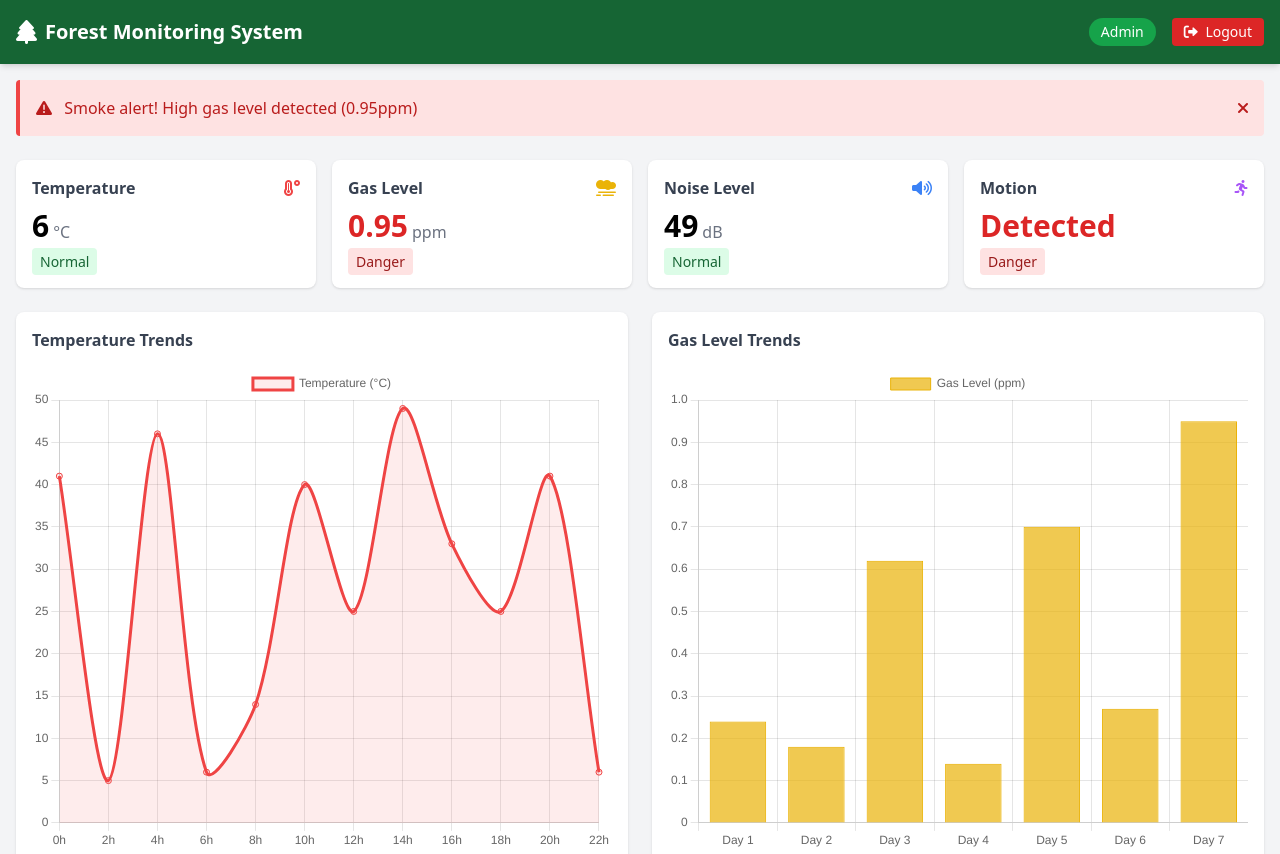
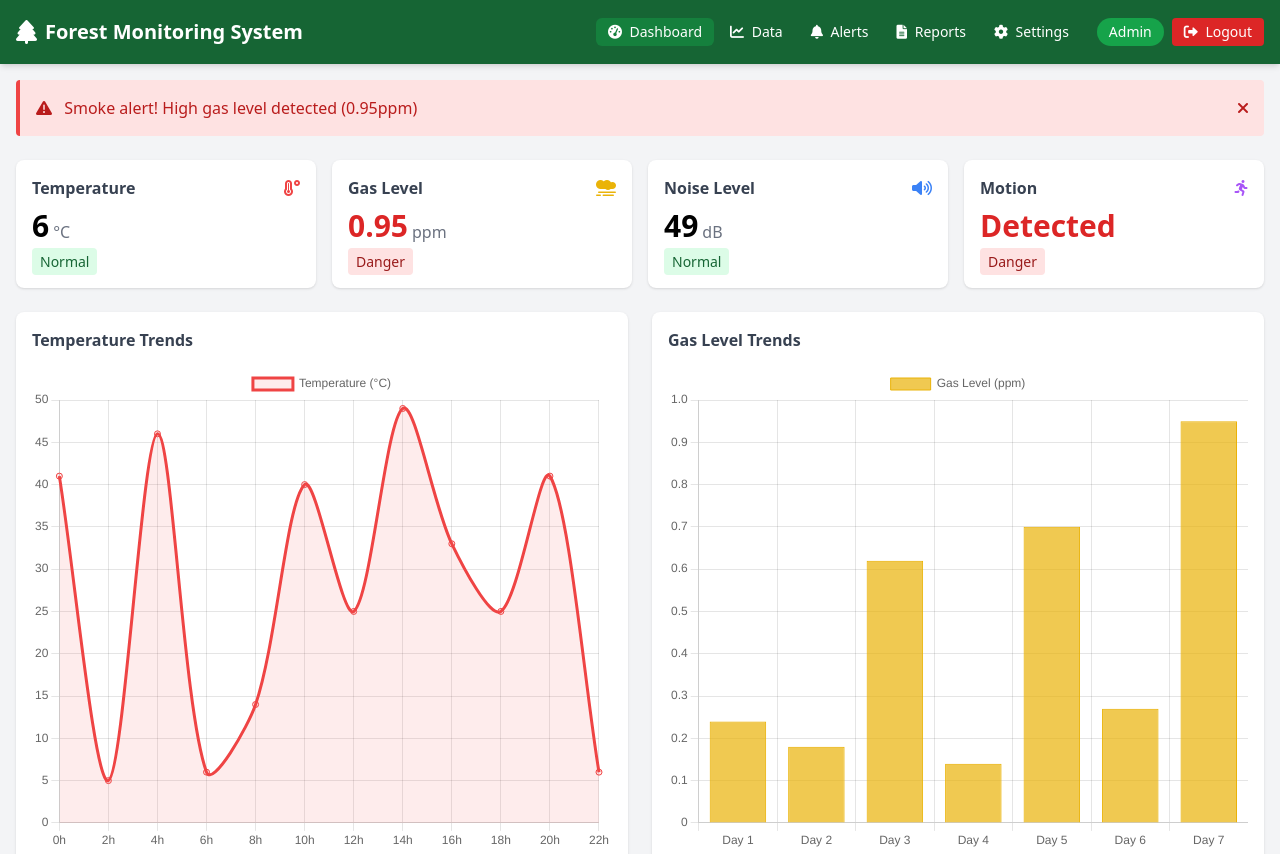
Before and after one commit to RahulMady/blackboxai-1743741747921, a plain HTML site: page dashboard.html in a window 1280 px wide. Shown: the top 854 px of the page. Drawn offline with nearby package versions, Linux system fonts and the light colour scheme; sample sign-in values are in the browser's storage.

Commit message:
Add dashboard.html 1743742766428

```diff
--- a/dashboard.html
+++ b/dashboard.html
@@ -26,16 +26,37 @@
 <body class="bg-gray-100">
     <!-- Navigation -->
     <nav class="bg-green-800 text-white p-4 shadow-md">
-        <div class="container mx-auto flex justify-between items-center">
-            <div class="flex items-center space-x-2">
+        <div class="container mx-auto">
+            <div class="flex flex-col md:flex-row justify-between items-center">
+                <div class="flex items-center space-x-2 mb-4 md:mb-0">
                     <i class="fas fa-tree text-2xl"></i>
                     <h1 class="text-xl font-bold">Forest Monitoring System</h1>
                 </div>
-            <div class="flex items-center space-x-4">
+                <div class="flex flex-col md:flex-row items-center space-y-2 md:space-y-0 md:space-x-4">
+                    <div class="flex space-x-1">
+                        <a href="dashboard.html" class="px-3 py-1 bg-green-700 rounded-md text-sm transition">
+                            <i class="fas fa-tachometer-alt mr-1"></i> Dashboard
+                        </a>
+                        <a href="data-visualization.html" class="px-3 py-1 hover:bg-green-700 rounded-md text-sm transition">
+                            <i class="fas fa-chart-line mr-1"></i> Data
+                        </a>
+                        <a href="alerts.html" class="px-3 py-1 hover:bg-green-700 rounded-md text-sm transition">
+                            <i class="fas fa-bell mr-1"></i> Alerts
+                        </a>
+                        <a href="reports.html" class="px-3 py-1 hover:bg-green-700 rounded-md text-sm transition">
+                            <i class="fas fa-file-alt mr-1"></i> Reports
+                        </a>
+                        <a href="settings.html" class="px-3 py-1 hover:bg-green-700 rounded-md text-sm transition">
+                            <i class="fas fa-cog mr-1"></i> Settings
+                        </a>
+                    </div>
+                    <div class="flex items-center space-x-2">
                         <span id="user-role" class="bg-green-600 px-3 py-1 rounded-full text-sm"></span>
                         <button id="logout-btn" class="bg-red-600 hover:bg-red-700 px-3 py-1 rounded text-sm transition">
                             <i class="fas fa-sign-out-alt mr-1"></i> Logout
                         </button>
+                    </div>
+                </div>
             </div>
         </div>
     </nav>
```
Lines whose indentation alone changed are shown as unchanged.
